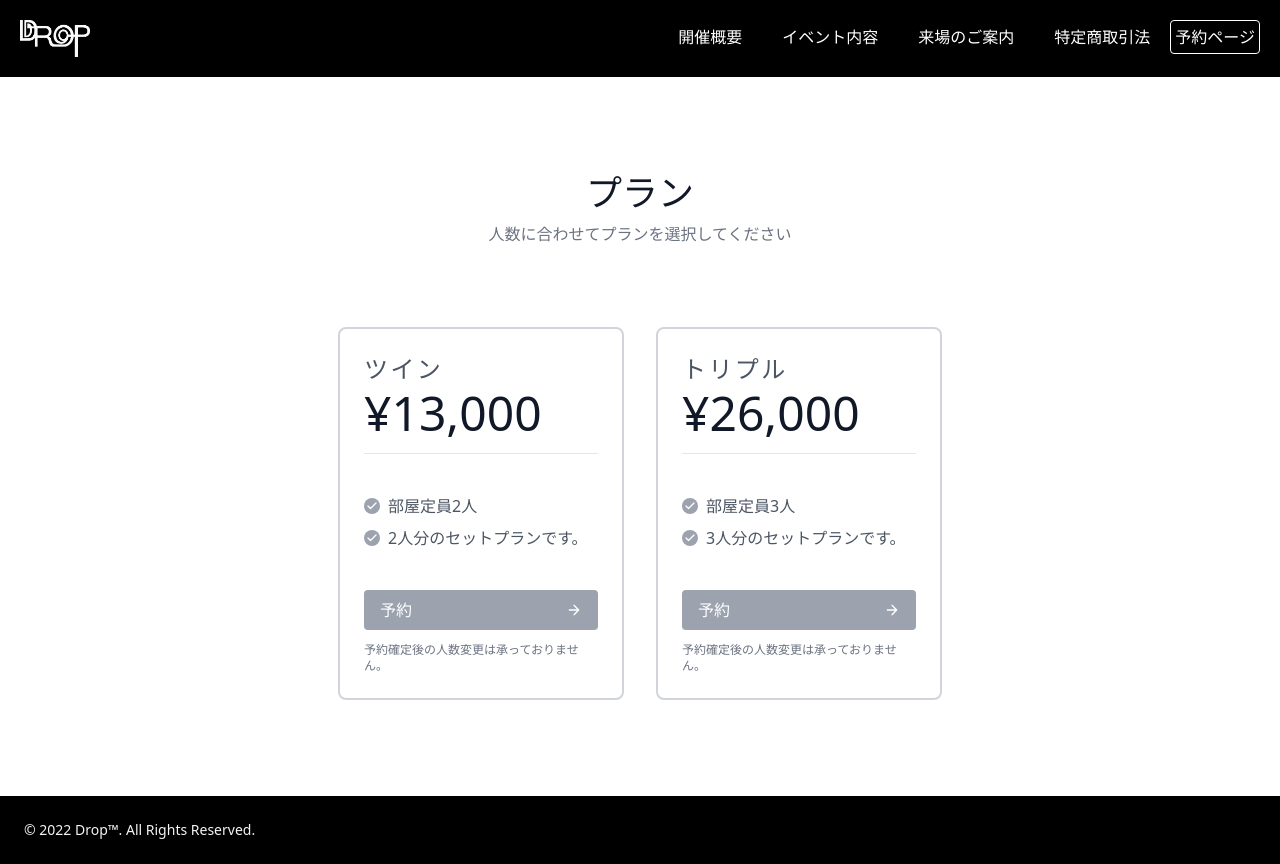
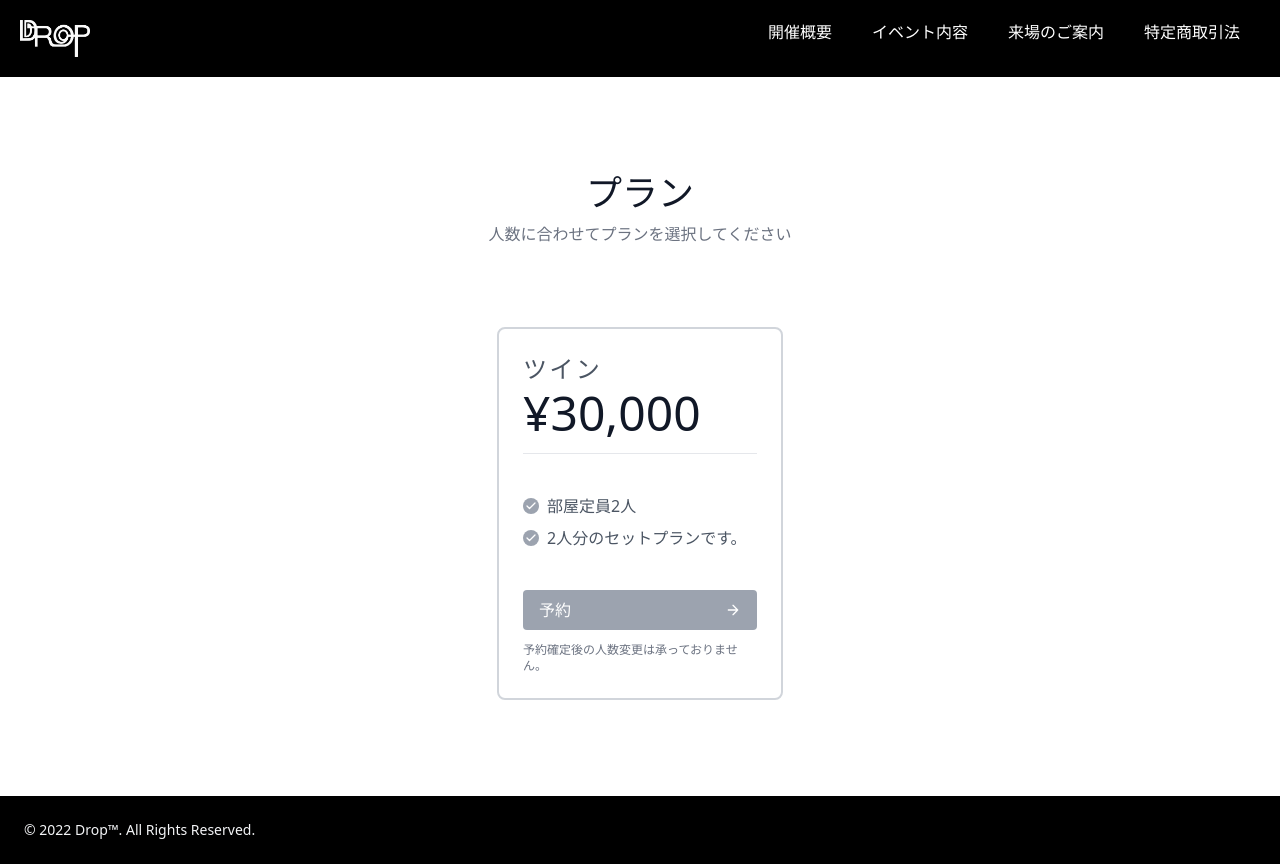
Before and after one commit to junjun-1345/drop-hp, a Next.js app: page /reserve in a window 1280 px wide. Built offline with nearby package versions, Linux system fonts and the light colour scheme.

Commit message:
✨ 予約

```diff
--- a/src/components/navbar.js
+++ b/src/components/navbar.js
@@ -47,9 +47,9 @@ const navbar = () => {
                 </Link>
               </li>
               <li>
-                <Link className=" " href="/reserve">
+                {/* <Link className=" " href="/reserve">
                   予約ページ
-                </Link>
+                </Link> */}
               </li>
             </ul>
           </div>
@@ -69,12 +69,12 @@ const navbar = () => {
           <Link className="mx-5 flex items-center" href="/info">
             特定商取引法
           </Link>
-          <Link
+          {/* <Link
             className="p-1 border rounded text-white border-white "
             href="/reserve"
           >
             予約ページ
-          </Link>
+          </Link> */}
         </div>
       </div>
       <button
--- a/src/pages/reserve.js
+++ b/src/pages/reserve.js
@@ -19,7 +19,7 @@ const reserve = () => {
                 ツイン
               </h2>
               <h1 className="text-5xl text-gray-900 pb-4 mb-4 border-b border-gray-200 leading-none">
-                ¥13,000
+                ¥30,000
               </h1>
               <p className="flex items-center text-gray-600 mb-2 mt-6">
                 <span className="w-4 h-4 mr-2 inline-flex items-center justify-center bg-gray-400 text-white rounded-full flex-shrink-0">
@@ -53,7 +53,7 @@ const reserve = () => {
                 </span>
                 2人分のセットプランです。
               </p>
-              <Link href="/checkout">
+              <Link href="https://forms.gle/YHFXDVvVUXULwe949">
                 <button
                   className="flex items-center mt-auto text-white bg-gray-400
                   border-0 py-2 px-4 w-full focus:outline-none
@@ -80,7 +80,7 @@ const reserve = () => {
             </div>
           </div>
 
-          <div className="p-4 xl:w-1/4 md:w-1/2 w-full">
+          {/* <div className="p-4 xl:w-1/4 md:w-1/2 w-full">
             <div className="h-full p-6 rounded-lg border-2 border-gray-300 flex flex-col relative overflow-hidden">
               <h2 className="text-2xl tracking-widest title-font mb-1 font-medium">
                 トリプル
@@ -140,7 +140,7 @@ const reserve = () => {
                 予約確定後の人数変更は承っておりません。
               </p>
             </div>
-          </div>
+          </div>*/}
         </div>
       </div>
     </section>
```
